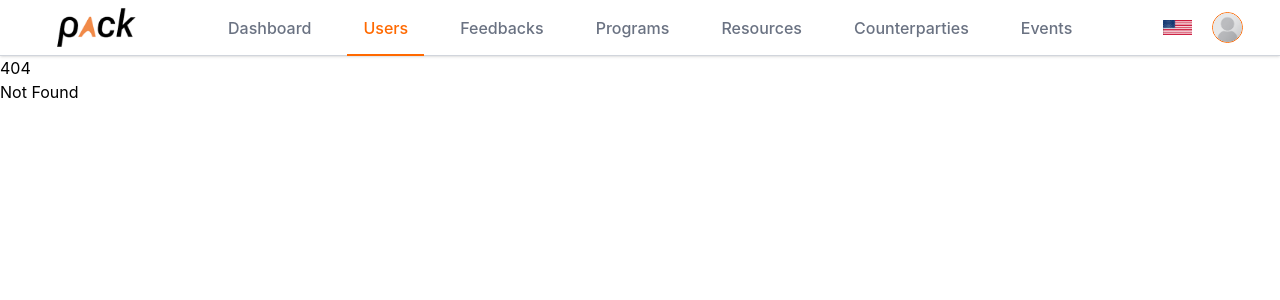
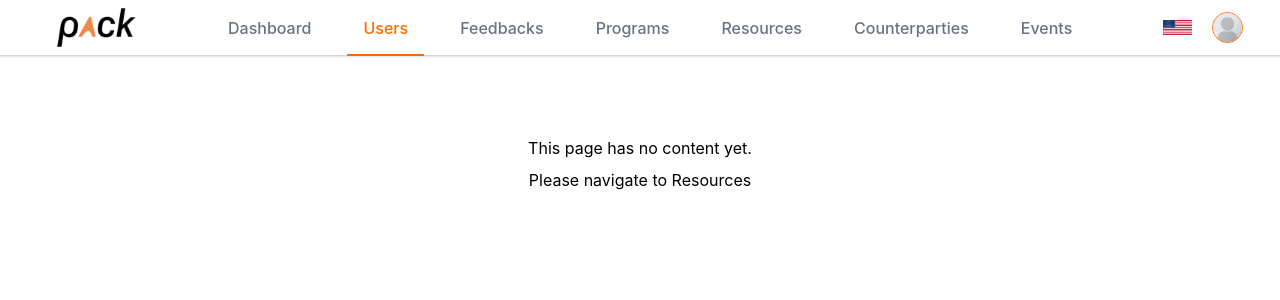
Before and after one commit to vinc86/pack-challenge, a SvelteKit app: page /users in a window 1280 px wide. Before the commit this address had no page. Shown: the top 300 px of the page. Built offline with nearby package versions, Linux system fonts and the light colour scheme.

Commit message:
feat(layout): add semantic header and main, and placeholder pages for nav links

```diff
--- /dev/null
+++ b/src/lib/components/NoContent.svelte
@@ -0,0 +1,8 @@
+<script>
+	import { resolve } from '$app/paths';
+</script>
+
+<div class="mt-20 flex flex-col items-center gap-2">
+	<h1>This page has no content yet.</h1>
+	<p>Please navigate to <a href={resolve('/resources')}>Resources</a></p>
+</div>
--- a/src/routes/+layout.svelte
+++ b/src/routes/+layout.svelte
@@ -11,7 +11,9 @@
 	<link rel="icon" href={favicon} />
 </svelte:head>
 
-<div class="h-screen">
-	<Nav />
-	{@render children()}
+<div class="flex h-screen flex-col">
+	<header>
+		<Nav />
+	</header>
+	<main>{@render children()}</main>
 </div>
--- /dev/null
+++ b/src/routes/counterparties/+page.svelte
@@ -0,0 +1,7 @@
+<script>
+	import NoContent from '#lib/components/NoContent.svelte';
+</script>
+
+<section>
+	<NoContent />
+</section>
--- /dev/null
+++ b/src/routes/dashboard/+page.svelte
@@ -0,0 +1,7 @@
+<script>
+	import NoContent from '#lib/components/NoContent.svelte';
+</script>
+
+<section>
+	<NoContent />
+</section>
--- /dev/null
+++ b/src/routes/events/+page.svelte
@@ -0,0 +1,7 @@
+<script>
+	import NoContent from '#lib/components/NoContent.svelte';
+</script>
+
+<section>
+	<NoContent />
+</section>
--- /dev/null
+++ b/src/routes/feedbacks/+page.svelte
@@ -0,0 +1,7 @@
+<script>
+	import NoContent from '#lib/components/NoContent.svelte';
+</script>
+
+<section>
+	<NoContent />
+</section>
--- /dev/null
+++ b/src/routes/programs/+page.svelte
@@ -0,0 +1,7 @@
+<script>
+	import NoContent from '#lib/components/NoContent.svelte';
+</script>
+
+<section>
+	<NoContent />
+</section>
--- /dev/null
+++ b/src/routes/users/+page.svelte
@@ -0,0 +1,7 @@
+<script>
+	import NoContent from '#lib/components/NoContent.svelte';
+</script>
+
+<section>
+	<NoContent />
+</section>
```
